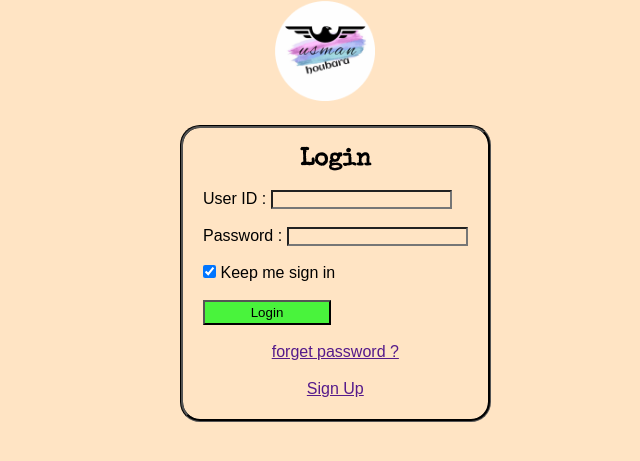
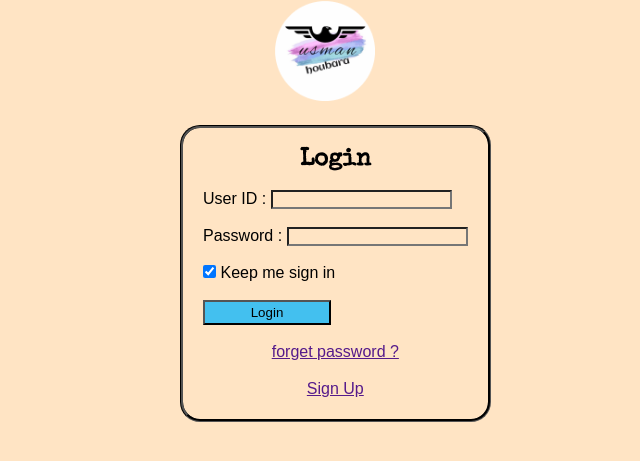
Before and after one commit to AL-Usman/login_page, a plain HTML site: page index.html in a window 1280 px wide. Shown: the part 89-550 px from the top of the page, without its empty margins (370-1010 px from the left). Drawn offline with nearby package versions, Linux system fonts and the light colour scheme.

Commit message:
changed buttom color

```diff
--- a/style.css
+++ b/style.css
@@ -31,7 +31,7 @@ img {
 
 }
 .button{
-    background-color: rgba(48, 245, 41, 0.877);
+    background-color: rgba(41, 187, 245, 0.877);
     width: 10vw;
     height: 25px;
 }
```
